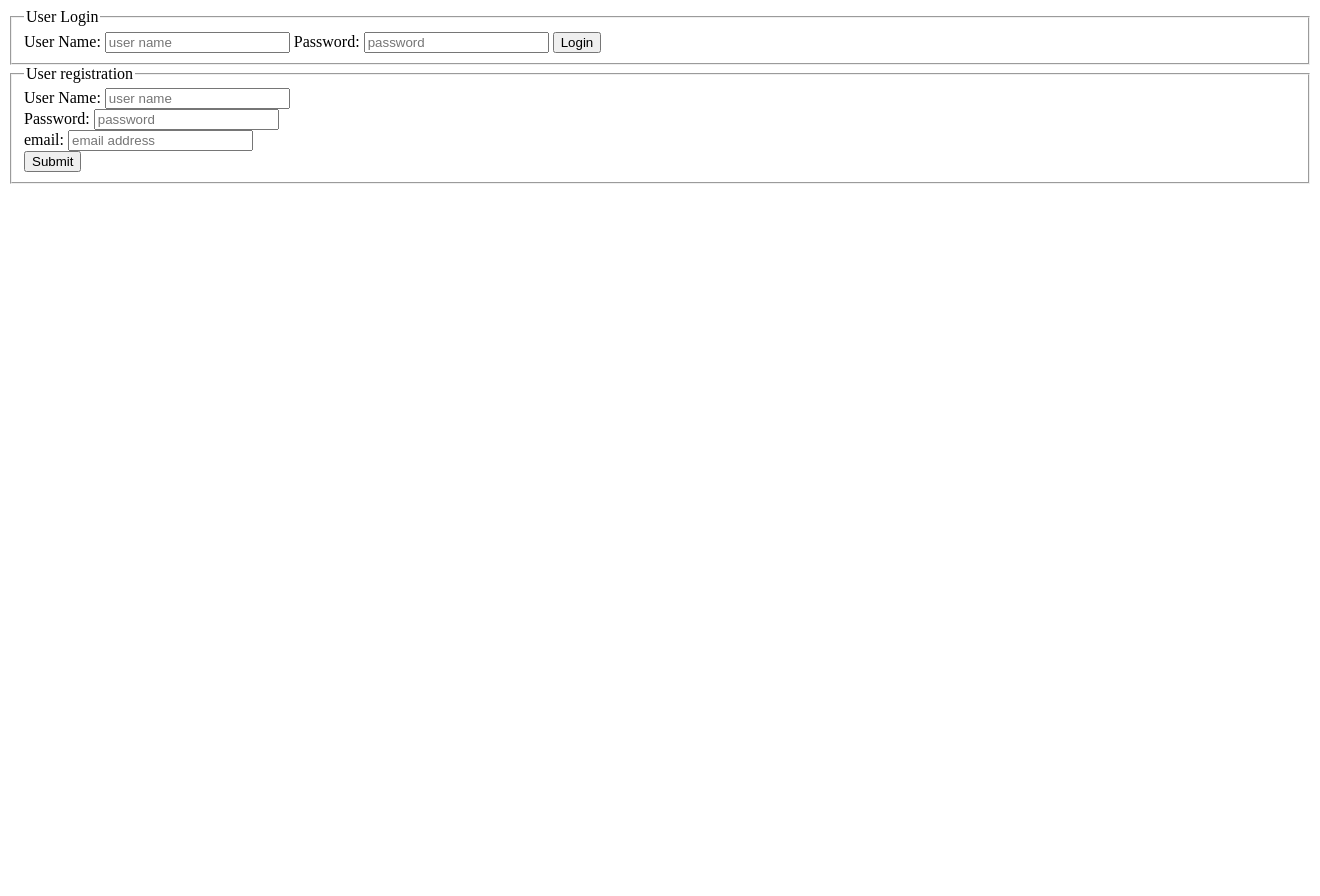
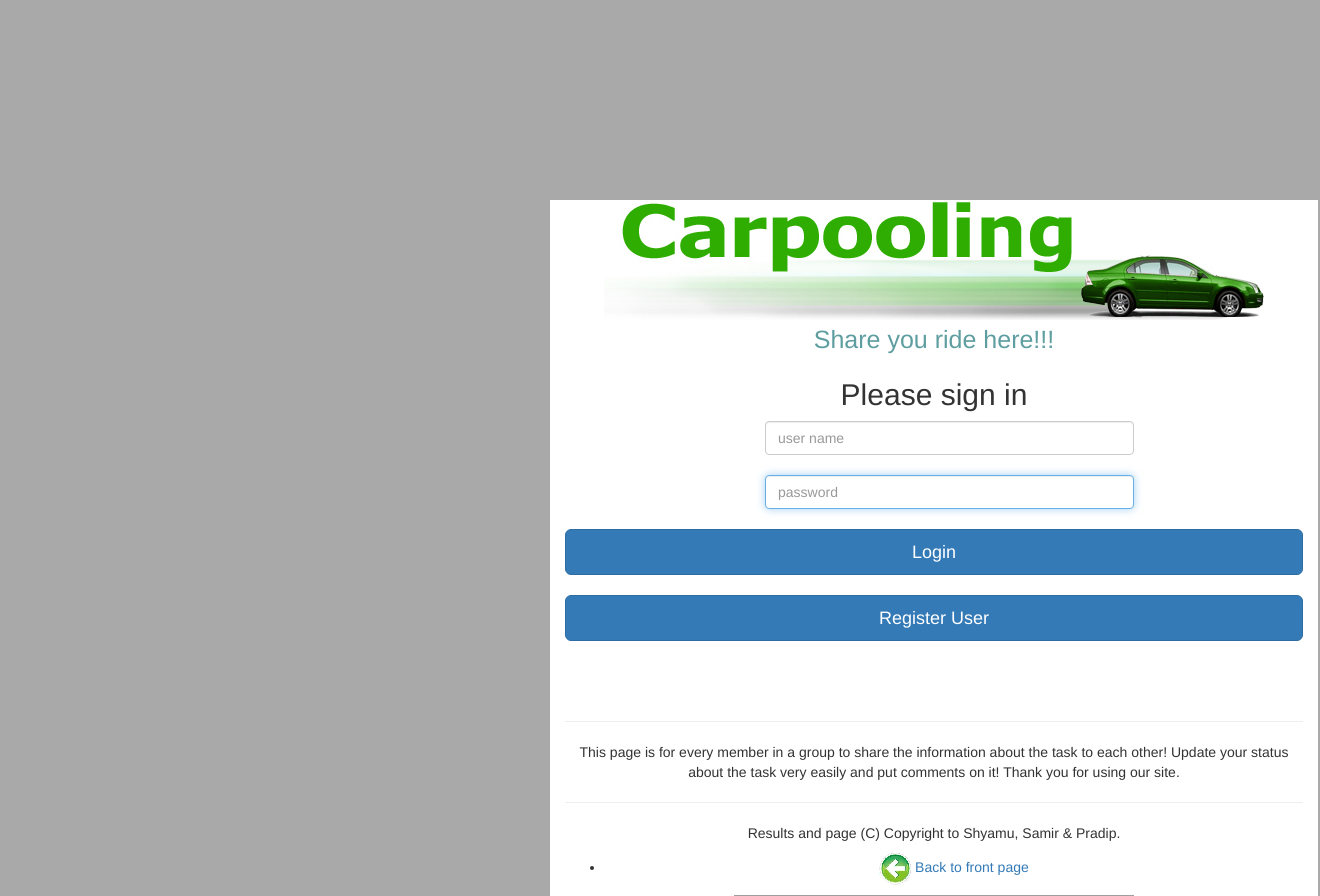
Before and after one commit to shyamuneupane/carpoolingapp, a PHP site: page /view/login.php in a window 1320 px wide. Shown: the top 896 px of the page. Before the commit the page ends 184 px from the top, so only its background shows below. Run offline with PHP 8.4, Linux system fonts and the light colour scheme; some libraries are stand-ins or nearby versions; grey boxes are pictures that could not be loaded.

Commit message:
no message

```diff
--- a/bootstrap/css/carpool.css
+++ b/bootstrap/css/carpool.css
@@ -1,11 +1,24 @@
 body{
 
+
+    background-color:darkgrey;
+    text-align: center;
+
+}
+.container{
+    background-color: white;
     position: absolute;
-    width: 768 px;
-    background-color: aliceblue;
+    width: 768px;
+    margin-top: 200px;
+    margin-left: 550px;
+    margin-right: 350px;
     text-align: center;
 }
 header{
     font-size: 25px;
     color: cadetblue;
 }
+.form-control{
+    width: 50%;
+    margin-left: 200px;
+}
--- a/bottom.html
+++ b/view/bottom.html
@@ -13,7 +13,7 @@
 
 			<ul>
 				<li>
-					<a href="index.php">
+					<a href="../index.php">
 						<img src="images/back.gif" alt="icon" />
 						Back to front page
 					</a>
@@ -27,5 +27,6 @@
 				<img src="images/w3c-css.png" alt="Valid CSS" />
 			</a>
 		</footer>
+</div>
 	</body>
 </html>
--- a/view/login.php
+++ b/view/login.php
@@ -1,38 +1,26 @@
-<!DOCTYPE html>
-<html>
-<head>
-<title>Login here</title>
+<?php include '../view/top.html'?>
 
-    <?php session_start(); ?>
-    <meta charset="utf-8">
-</head>
-    <body>
-    <form action="../controller/login-submit.php" method="post">
+    <form action="../controller/login-submit.php" method="post" class="form-signin">
         <fieldset>
-            <legend> User Login</legend>
+            <h2 class="form-signin-heading">Please sign in</h2>
 
-    User Name: <input type="text" name="username" required placeholder="user name">
-    Password: <input type="password" name="password" required placeholder="password">
-        <input type="submit" value="Login" >
+    <label for="inputEmail" class="sr-only">Email address</label>
+    <input type="text" name="username" required placeholder="user name" class="form-control"><br>
+    <label for="inputEmail" class="sr-only">Password</label><input type="password" name="password" required placeholder="password" class="form-control" autofocus> <br>
+    <input type="submit" value="Login"  class="btn btn-lg btn-primary btn-block">
 
-        </fieldset>
+    </fieldset>
     </form>
 
 
-    <form action="../controller/signup-submit.php" method="post" >
+    <form action="../view/signup-form.php" method="get" >
+        <br>
+        <input type="submit" value="Register User"  class="btn btn-lg btn-primary btn-block">
 
-        <fieldset>
-        <legend> User registration</legend>
-            User Name: <input type="text" name="username" required placeholder="user name"><br>
-            Password: <input type="password" name="pass" required placeholder="password" ><br>
-            email: <input type="email" name="email" required placeholder="email address"><br>
-            <input type="submit" value="Submit">
-
-        </fieldset>
 
         </form>
-
+    <br><br><br><hr>
     </body>
-
+<?php include '../view/bottom.html'?>
 
 </html>
--- /dev/null
+++ b/view/top.html
@@ -0,0 +1,28 @@
+<!DOCTYPE html>
+<html>
+	<!-- CSE 190 M Homework 4 (NerdLuv) -->
+	<!-- shared page top HTML -->
+
+	<head>
+		<title>Car Pool</title>
+        <link rel="icon" href="../../icon.png">
+		<meta charset="utf-8" />
+
+		<link href="../bootstrap/css/bootstrap.min.css" type="text/css" rel="stylesheet" />
+        <link href="../bootstrap/css/bootstrap.css" type="text/css" rel="stylesheet" />
+        <link href="../bootstrap/css/carpool.css" type="text/css" rel="stylesheet" />
+
+
+
+		<script src="https://ajax.googleapis.com/ajax/libs/jquery/1.7.2/jquery.min.js" type="text/javascript"></script>
+		<script src="../bootstrap/js/bootstrap.min.js" type="text/javascript"></script>
+
+
+	</head>
+
+	<body>
+        <div class="container">
+		<header>
+			<img src="../images/banner.jpg" alt="banner logo" /> <br />
+			Share you ride here!!!
+		</header>
```
Also changed, not shown: top.html (deleted, +0 -29 lines), images/icon.png (added).
